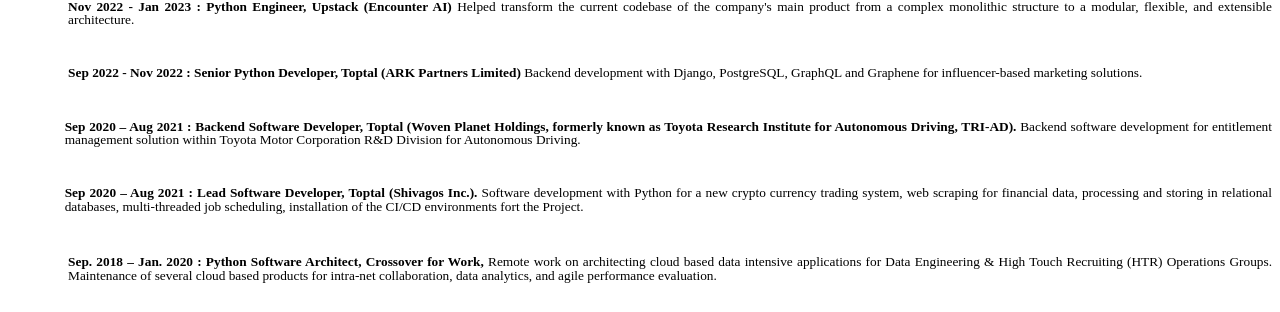
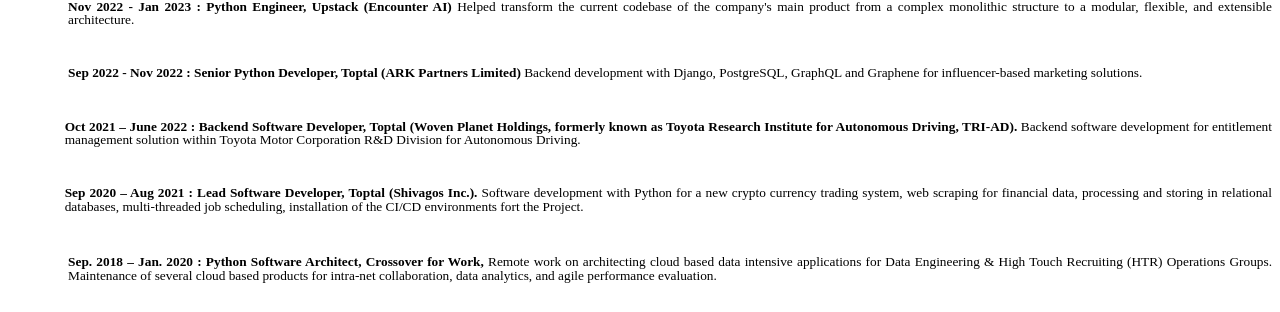
Before and after one commit to ahmetfeyziates/ahmetfeyziates.github.io, a Jekyll site: the page cv/index.html, which Jekyll copies as it is, in a window 1280 px wide and 900 px high. Shown: the part 283-595 px from the top of the window. Built offline with Jekyll 4.4.1, drawn with Linux system fonts in a browser that asks for light colours.

Commit message:
Update index.html

```diff
--- a/cv/index.html
+++ b/cv/index.html
@@ -83,7 +83,7 @@
 <br/>
 </p>
 <p class="western" align="justify" style="margin-left: 1.5cm; margin-bottom: 0cm; line-height: 100%">
- <span lang="en-US"><b>Sep 2020 – Aug 2021 : Backend Software
+ <span lang="en-US"><b>Oct 2021 – June 2022 : Backend Software
 Developer, Toptal (Woven Planet Holdings, formerly known as Toyota
 Research Institute for Autonomous Driving, TRI-AD). </b></span><span lang="en-US"> Backend software development for entitlement management
 solution within Toyota Motor Corporation R&D Division for Autonomous Driving.</span></p>
```
